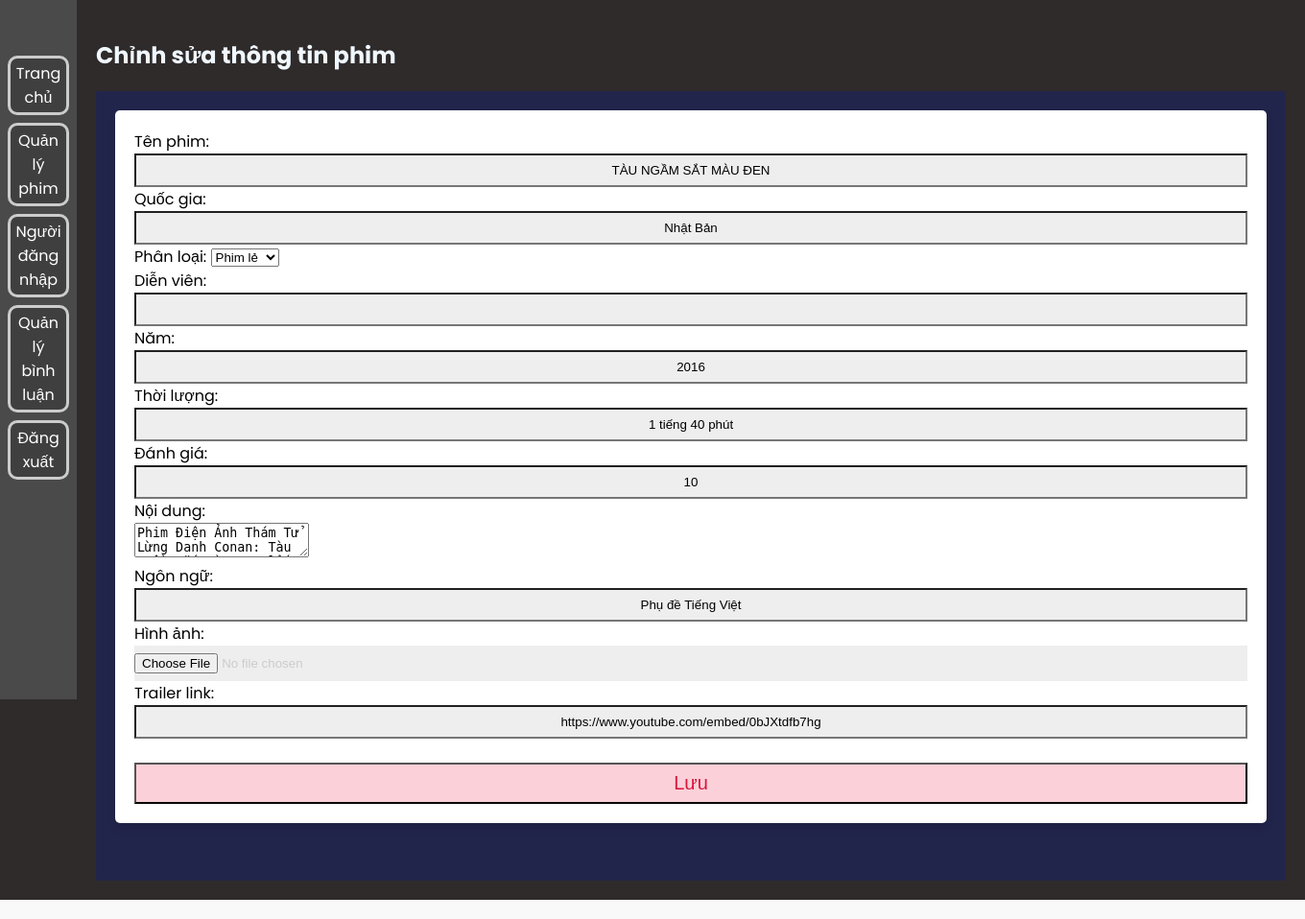
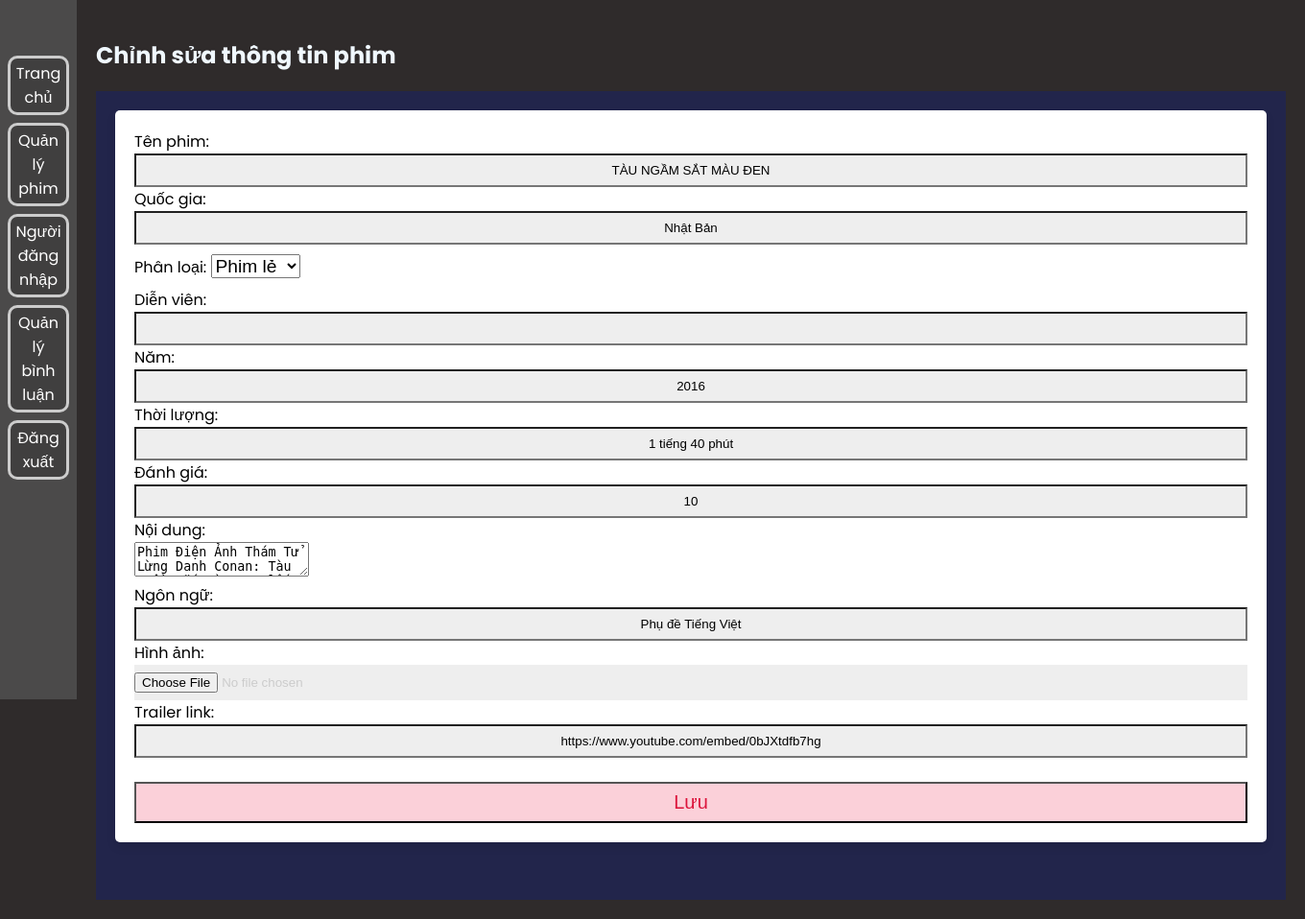
Before and after one commit to dondeptrai/webphim, a PHP site: page /admin.php?pid=6&id=50 in a window 1360 px wide. Shown: the whole page at 96% size. Run offline with PHP 8.4, Linux system fonts and the light colour scheme; a user stored in the database is signed in; data comes from the database, SQL or seed files in the repository.

Commit message:
Update sua_phim.php

```diff
--- a/admin/sua_phim.php
+++ b/admin/sua_phim.php
@@ -47,11 +47,12 @@ $row = mysqli_fetch_assoc($query);
                     <label class ="c" for="quoc_gia">Quốc gia:</label>
                     <input type="text" id="quoc_gia" name="quoc_gia" value="<?php echo $row['Quoc_Gia']; ?>">
 
-                    <label class ="c" for="phan_loai">Phân loại:</label>
-                    <select id="phan_loai" name="phan_loai">
+                    <label class='c' for="phan_loai">Phân loại:</label>
+                    <select id="phan_loai" name="phan_loai" style="font-size: 1.2em; margin-bottom: 10px;margin-top: 10px;">
                     <option value="Phim bộ" <?php if($row['Phan_Loai'] == "Phim bộ") echo "selected"; ?>>Phim bộ</option>
                     <option value="Phim lẻ" <?php if($row['Phan_Loai'] == "Phim lẻ") echo "selected"; ?>>Phim lẻ</option>
-                    </select> <br>
+                    </select>
+                    <br>
 
                     <label class ="c" for="dien_vien">Diễn viên:</label>
                     <input type="text" id="dien_vien" name="dien_vien" value="<?php echo $row['Dien_Vien']; ?>">
```
